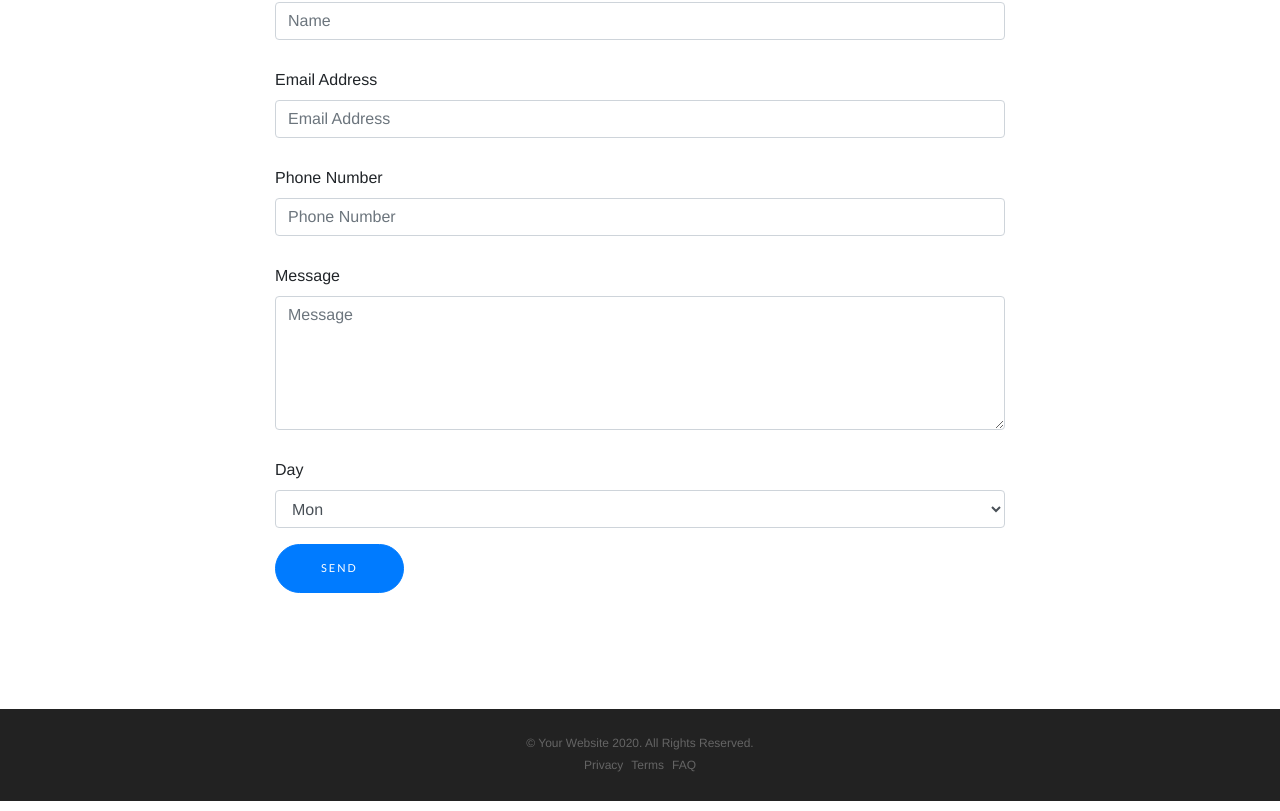
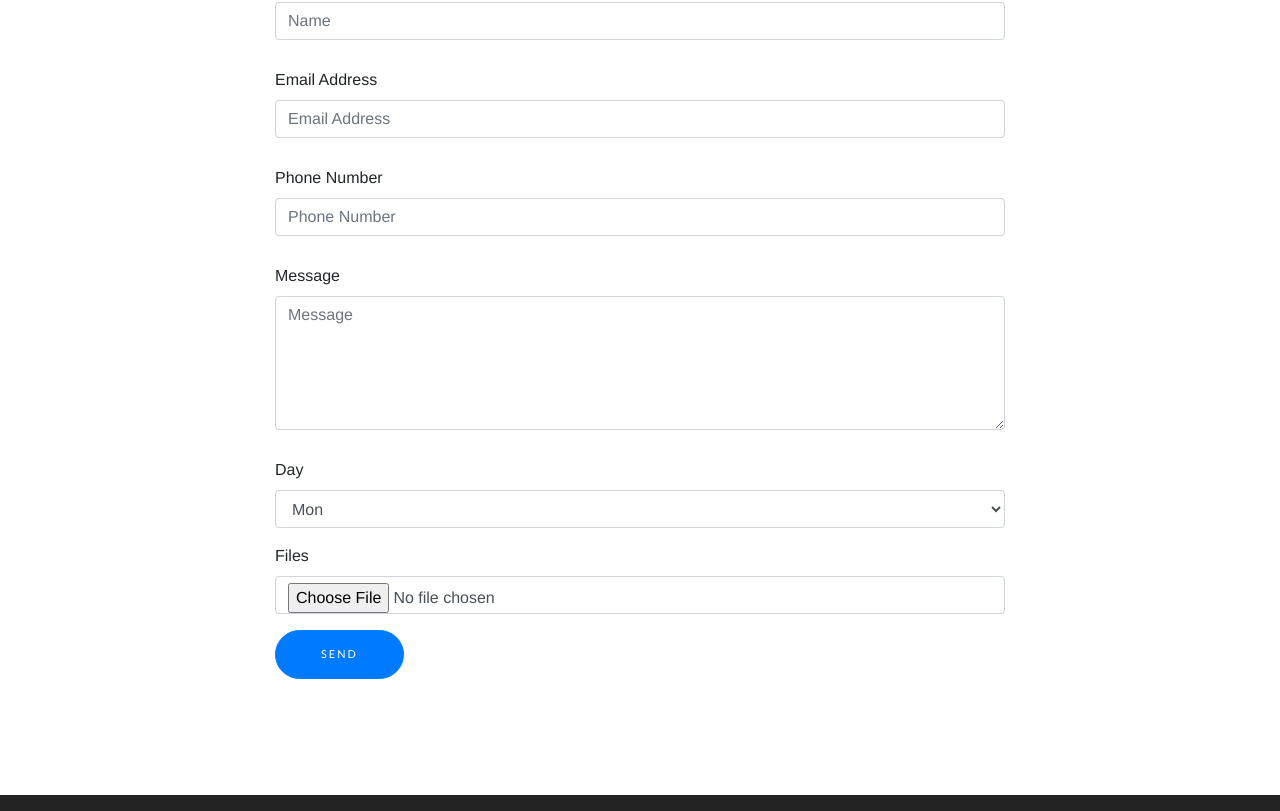
Before and after one commit to nguyenlyminhman/react-route, a React (Create React App) app: page /lien-he in a window 1280 px wide. Shown: the part 354-1165 px from the top of the page. Built offline with nearby package versions, Linux system fonts and the light colour scheme; a web font is replaced by a local one.

Commit message:
Handle input file from react form

```diff
--- a/src/components/Contact.js
+++ b/src/components/Contact.js
@@ -10,7 +10,8 @@ class Contact extends Component {
             ctEmail: '',
             ctPhone: '',
             ctMessage: '',
-            fDate: 'monday'
+            fDate: 'monday',
+            fFile: ''
         }
     }
 
@@ -27,6 +28,14 @@ class Contact extends Component {
         this.setState({
             //array name
             [name]: value
+        })
+    }
+
+    isFileChange = (event) => {
+        let objFile = event.target.files
+
+        this.setState({
+            fFile: objFile
         })
     }
 
@@ -91,6 +100,10 @@ class Contact extends Component {
                                             <option value="tuesday">Tue</option>
                                         </select>
                                     </div>
+                                    <div className="form-group">
+                                        <label>Files</label>
+                                        <input name="fFile" onChange={(event) => this.isFileChange(event)} className="form-control" id="file" type="file" />
+                                    </div>
                                     <div id="success" />
                                     <div className="form-group">
                                         <button onClick={(event) => this.submitForm(event)} className="btn btn-primary btn-xl" id="sendMessageButton" type="submit">
```
